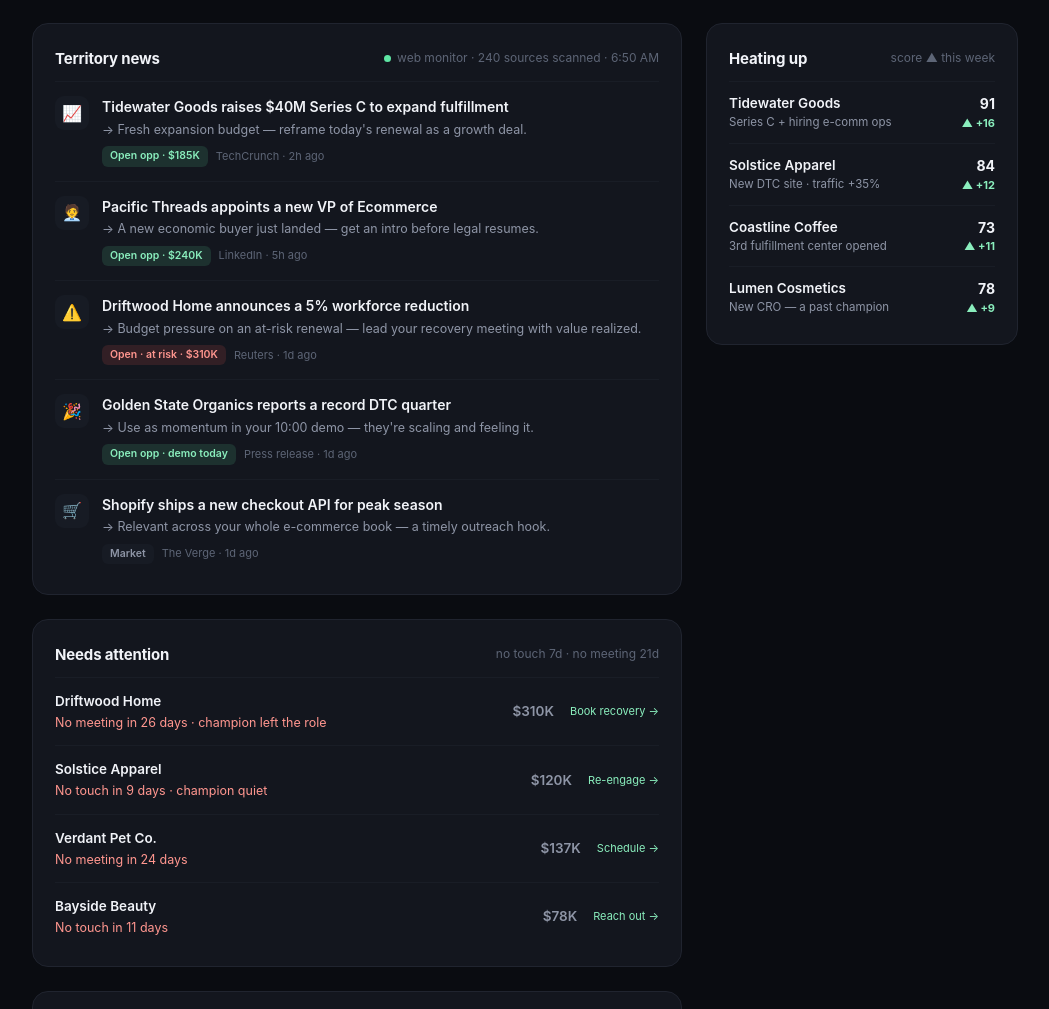
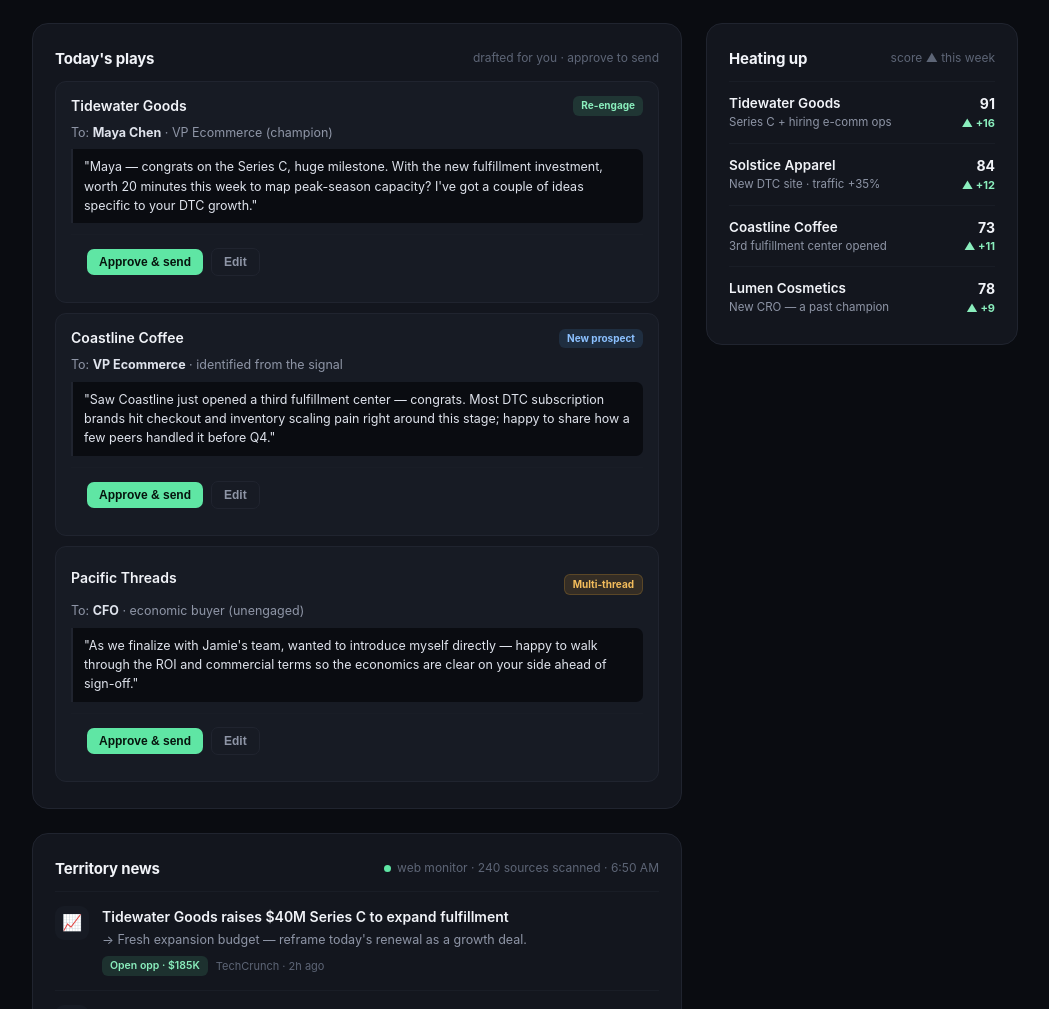
Before and after one commit to tsco-beep/gtm-morningbrief-showcase, a website: page public/index.html in a window 1280 px wide. Shown: the part 895-1904 px from the top of the page, without its empty margins (230-1279 px from the left). Drawn offline with Linux system fonts and the light colour scheme.

Commit message:
Add files via upload

```diff
--- a/public/index.html
+++ b/public/index.html
@@ -206,6 +206,20 @@
   .av .r{display:flex;gap:12px;padding:9px 0;border-top:1px solid var(--line2);font-size:12.5px;} .av .r:first-child{border-top:none;}
   .av .w{min-width:70px;color:var(--faint);font-size:11.5px;}
 
+  /* today's plays */
+  .plays .play{border:1px solid var(--line); border-radius:var(--r-sm); padding:13px 15px; margin-bottom:10px; background:var(--panel2); cursor:pointer;}
+  .plays .play:hover{border-color:var(--accent);}
+  .plays .ph2{display:flex; align-items:center; justify-content:space-between; margin-bottom:6px;}
+  .plays .pa{font-weight:600; font-size:14px;}
+  .ptag{font-size:10px; font-weight:700; padding:2px 8px; border-radius:6px;}
+  .ptag.exp{background:var(--accent-soft); color:var(--accent-ink);}
+  .ptag.new{background:var(--blue-soft); color:var(--blue-ink);}
+  .ptag.mt{background:var(--amber-soft); color:var(--amber-ink);}
+  .plays .to{font-size:12.5px; color:var(--muted); margin-bottom:7px;}
+  .plays .to b{color:var(--ink2);}
+  .plays .msg{font-size:12.5px; color:var(--ink2); background:var(--bg); border-left:2px solid var(--line); padding:8px 11px; border-radius:0 7px 7px 0; margin-bottom:11px; line-height:1.55;}
+  .plays .arow{display:flex; gap:8px;}
+
   /* copilot */
   .cop-launch{position:fixed; right:22px; bottom:22px; z-index:50; display:inline-flex; align-items:center; gap:8px; background:var(--accent); color:var(--accent-dk); font-weight:700; font-size:13.5px; padding:12px 18px; border-radius:99px; border:none; cursor:pointer; box-shadow:0 8px 26px rgba(0,0,0,.45);}
   .cop-panel{position:fixed; right:0; top:0; height:100vh; width:384px; max-width:92vw; background:var(--panel); border-left:1px solid var(--line); z-index:60; display:flex; flex-direction:column; transform:translateX(105%); transition:transform .22s ease;}
@@ -296,6 +310,27 @@
         </div>
 
         <div class="lower">
+            <div class="card plays">
+              <div class="ch"><h2>Today's plays</h2><span class="meta">drafted for you · approve to send</span></div>
+              <div class="play" data-acct="tidewater">
+                <div class="ph2"><span class="pa">Tidewater Goods</span><span class="ptag exp">Re-engage</span></div>
+                <div class="to">To: <b>Maya Chen</b> · VP Ecommerce (champion)</div>
+                <div class="msg">"Maya — congrats on the Series C, huge milestone. With the new fulfillment investment, worth 20 minutes this week to map peak-season capacity? I've got a couple of ideas specific to your DTC growth."</div>
+                <div class="arow"><button class="abtn ok">Approve &amp; send</button><button class="abtn no">Edit</button></div>
+              </div>
+              <div class="play" data-acct="coastline">
+                <div class="ph2"><span class="pa">Coastline Coffee</span><span class="ptag new">New prospect</span></div>
+                <div class="to">To: <b>VP Ecommerce</b> · identified from the signal</div>
+                <div class="msg">"Saw Coastline just opened a third fulfillment center — congrats. Most DTC subscription brands hit checkout and inventory scaling pain right around this stage; happy to share how a few peers handled it before Q4."</div>
+                <div class="arow"><button class="abtn ok">Approve &amp; send</button><button class="abtn no">Edit</button></div>
+              </div>
+              <div class="play" data-acct="pacific">
+                <div class="ph2"><span class="pa">Pacific Threads</span><span class="ptag mt">Multi-thread</span></div>
+                <div class="to">To: <b>CFO</b> · economic buyer (unengaged)</div>
+                <div class="msg">"As we finalize with Jamie's team, wanted to introduce myself directly — happy to walk through the ROI and commercial terms so the economics are clear on your side ahead of sign-off."</div>
+                <div class="arow"><button class="abtn ok">Approve &amp; send</button><button class="abtn no">Edit</button></div>
+              </div>
+            </div>
             <div class="card">
               <div class="ch"><h2>Territory news</h2><span class="meta"><span class="livedot"></span>web monitor · 240 sources scanned · 6:50 AM</span></div>
               <div class="ni" data-acct="tidewater"><div class="nd">📈</div><div><div class="nh">Tidewater Goods raises $40M Series C to expand fulfillment</div><div class="nso">→ Fresh expansion budget — reframe today's renewal as a growth deal.</div><div class="nmeta"><span class="nchip opp">Open opp · $185K</span><span class="nsrc">TechCrunch · 2h ago</span></div></div></div>
@@ -407,6 +442,12 @@
     var row=b.closest('.arow');
     row.innerHTML = b.classList.contains('ok') ? '<span class="done">✓ Done · logged to audit trail</span>' : '<span class="done" style="color:var(--muted)">Dismissed</span>';
   });
+  document.addEventListener('click', function(e){
+    var b=e.target.closest('.plays .abtn'); if(!b) return;
+    e.stopPropagation();
+    var row=b.closest('.arow');
+    row.innerHTML = b.classList.contains('ok') ? '<span class="done">✓ Sent · logged</span>' : '<span class="done" style="color:var(--muted)">Skipped</span>';
+  }, true);
 })();
 </script>
 
```
Also changed, not shown: public/build.html (+2 -0 lines).
